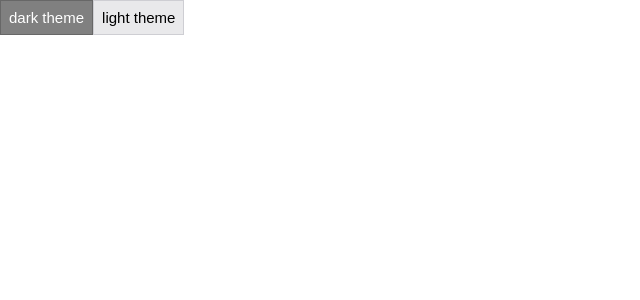
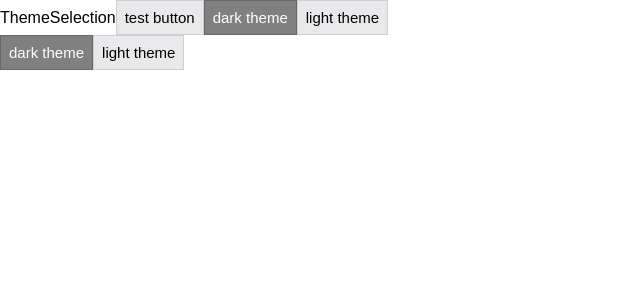
Before and after one commit to Epikem/vocabo, a React app in the folder ui/: page /theme in a window 1280 px wide. Shown: the top 300 px of the page, without its empty margins (0-640 px from the left). Built offline with nearby package versions, Linux system fonts and the light colour scheme; the HTML template or start-up script is replaced by a standard one.

Commit message:
add theme selection route

```diff
--- a/ui/src/App.tsx
+++ b/ui/src/App.tsx
@@ -1,6 +1,6 @@
 import * as React from 'react';
 import { BrowserRouter, Route, Switch } from 'react-router-dom';
-import { WordSearch } from './containers';
+import { WordSearch, ThemeSelection } from './containers';
 import { Button } from './presentational';
 import { darkTheme, lightTheme, ThemeProvider } from './theme';
 
@@ -29,7 +29,7 @@ class App extends React.Component<{}> {
           <div>
             <Switch>
               <Route exact={true} path={'/'} component={WordSearch}/>
-              {/* <Route path={'/theme'} component={ThemeSwapper}/> */}
+              <Route path={'/theme'} component={ThemeSelection}/>
             </Switch>
             <ThemeProvider theme={darkTheme}>
               <Button onClick={this.methods.changeTheme('dark')}>dark theme</Button>
```
